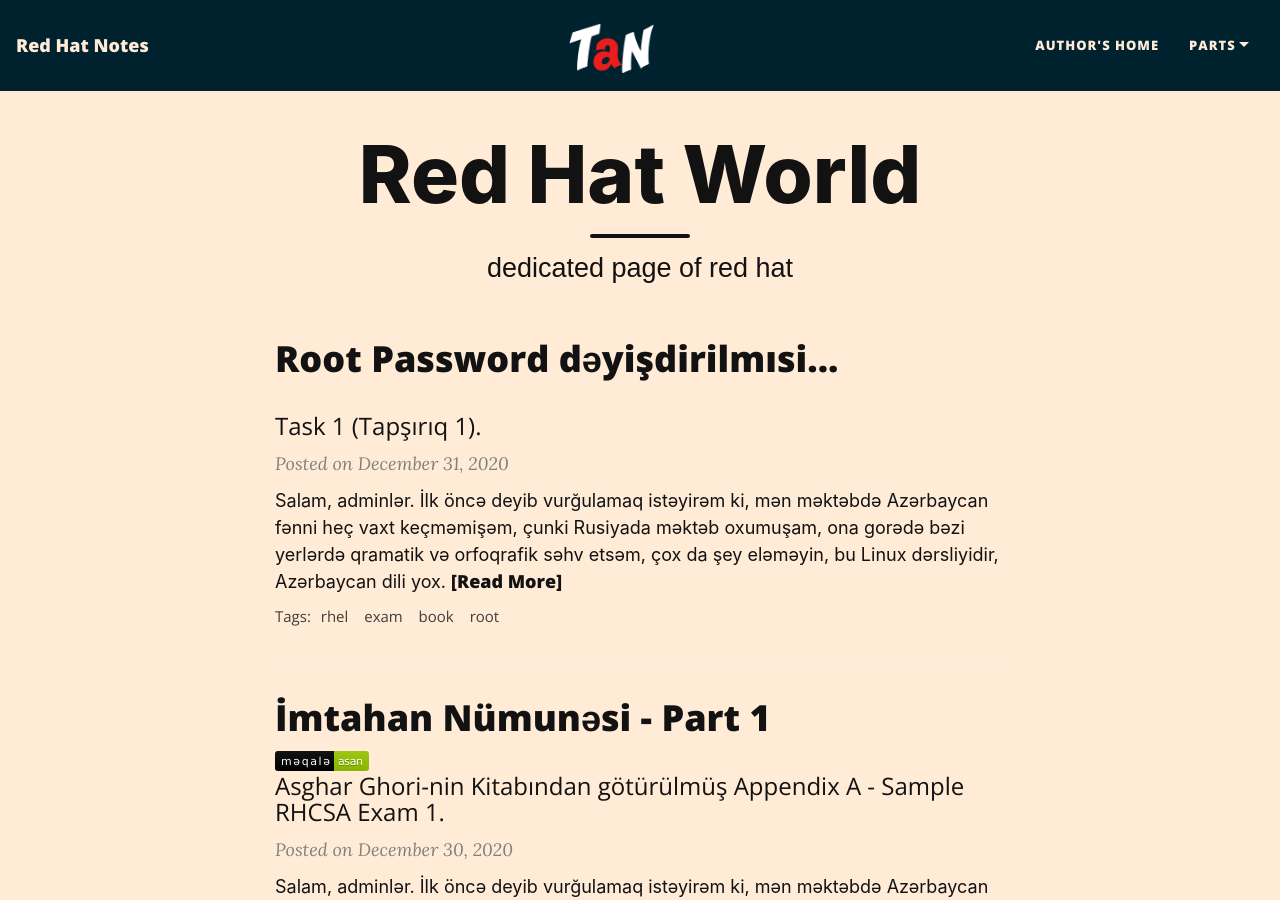
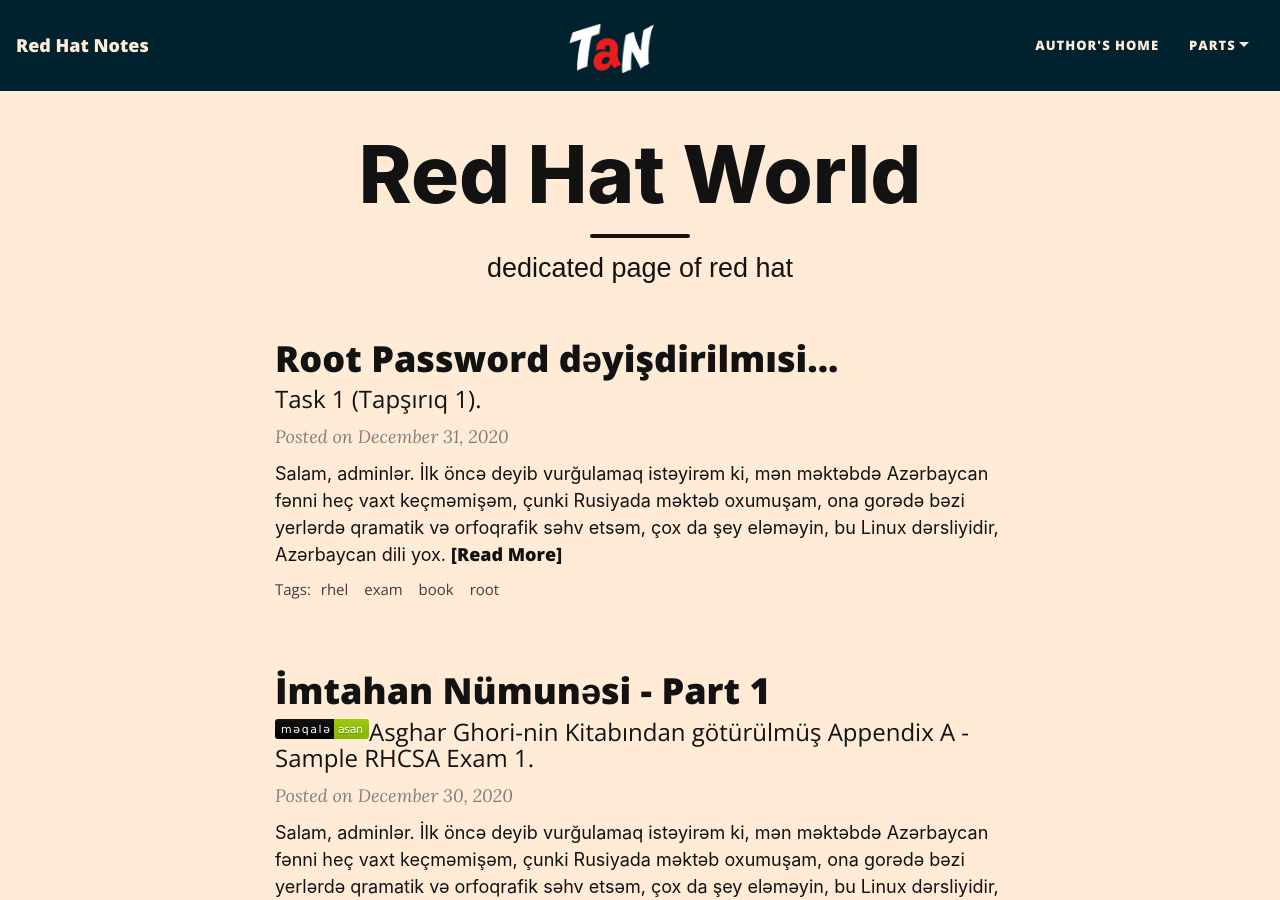
Before and after one commit to DrMohmX/takeanote, a Jekyll site: the page built from redhat.md, in a window 1280 px wide and 900 px high. Built offline with Jekyll 4.4.1, drawn with Linux system fonts in a browser that asks for light colours; nearby versions of some CDN libraries.

Commit message:
added-badges

```diff
--- a/_layouts/home.html
+++ b/_layouts/home.html
@@ -36,7 +36,7 @@
 
     <a href="{{ post.url | absolute_url }}">
       <h2 class="post-title"> {{ post.title }} </h2>
-      <img src="{{ post.badge }}">
+      <img src="{{ post.badge }}" align="left">
 
       {% if post.subtitle %}
         <h3 class="post-subtitle">
```
